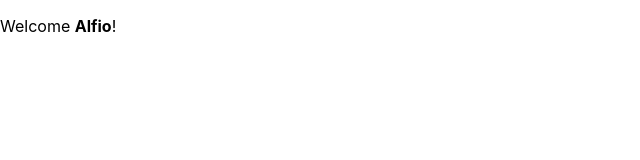
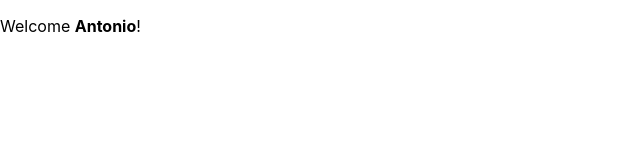
Before and after one commit to PuglisiAlfio/ReactJS, a React (Create React App) app in the folder esercizio-1/first-project/: page / in a window 1280 px wide. Shown: the top 160 px of the page, without its empty margins (0-640 px from the left). Built offline with nearby package versions, Linux system fonts and the light colour scheme.

Commit message:
Correzione esercizio 7. strong

```diff
--- a/esercizio-1/first-project/src/App.js
+++ b/esercizio-1/first-project/src/App.js
@@ -3,7 +3,7 @@ import './App.css';
 
 function App() {
   return <div>
-          <Welcome name = "Alfio"/>
+          <Welcome name = {<strong>Antonio</strong>}/>
         </div>
 }
 
--- a/esercizio-1/first-project/src/components/Welcome.js
+++ b/esercizio-1/first-project/src/components/Welcome.js
@@ -1,6 +1,5 @@
 export default function Welcome(props){
-    let strongProp = <strong>{props.name}</strong>
     return <div>
-             <p>Welcome {strongProp}!</p>
+             <p>Welcome {props.name}!</p>
             </div>
 }
```
